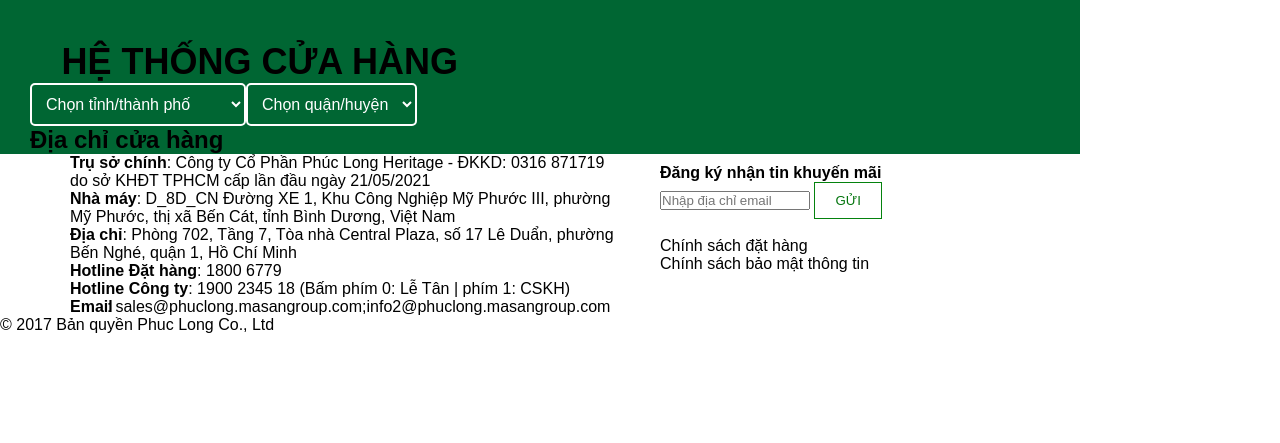
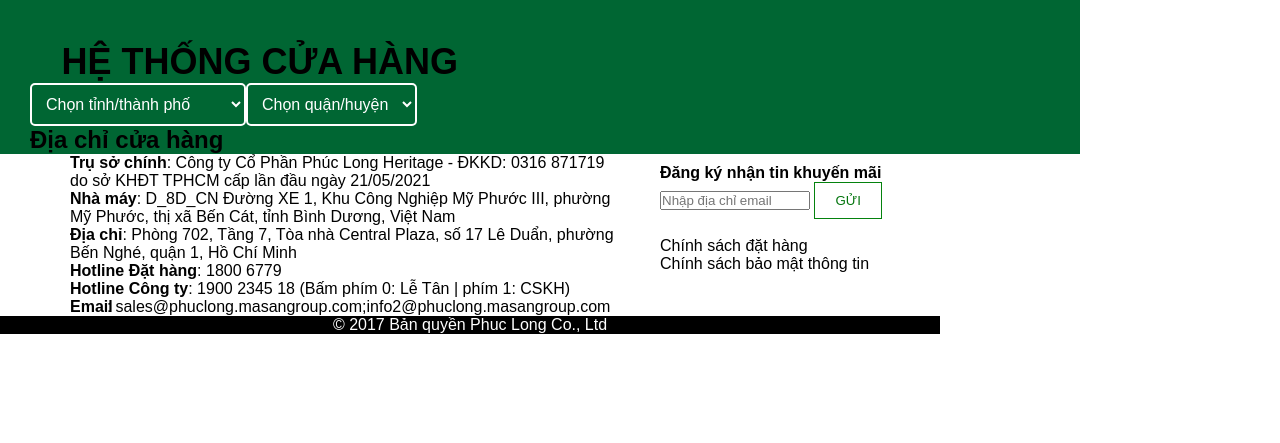
Before and after one commit to Pencoding1/PhucLongWebApp, a Flask app: page / in a window 1280 px wide. Shown: the part 1144-1587 px from the top of the page. Run offline with Flask 3, Linux system fonts and the light colour scheme; some web fonts are replaced.

Commit message:
update header.css
lines 82-97

```diff
--- a/static/header.css
+++ b/static/header.css
@@ -79,3 +79,19 @@
 .form-control {
     width: 500px;
 }
+.BanquyenPL {
+    position: relative;
+    background-color: black;
+    color: white;
+    display: flex;
+    justify-content: center;
+    text-align: center;
+
+}
+.BanquyenPL::before {
+    content: "";
+    position: absolute;
+    top: 100%;
+    transform: translateY(-50%);
+    height: 100%; /* Chiều cao của phần tử */
+}
```
